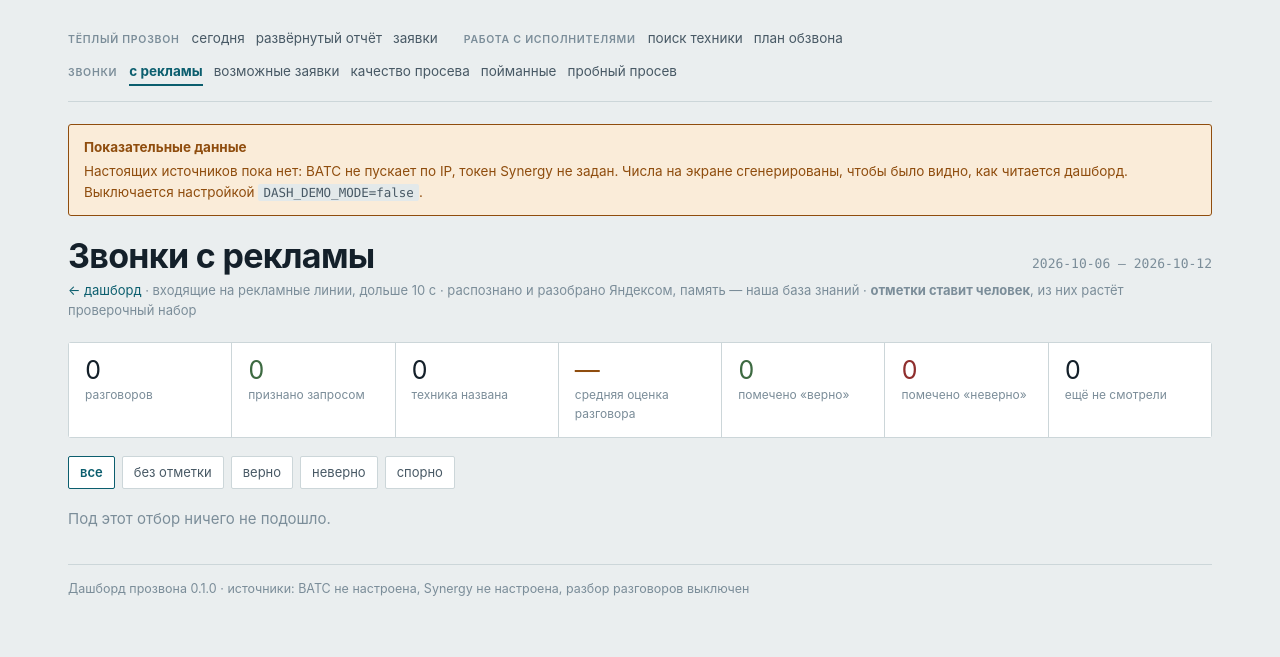
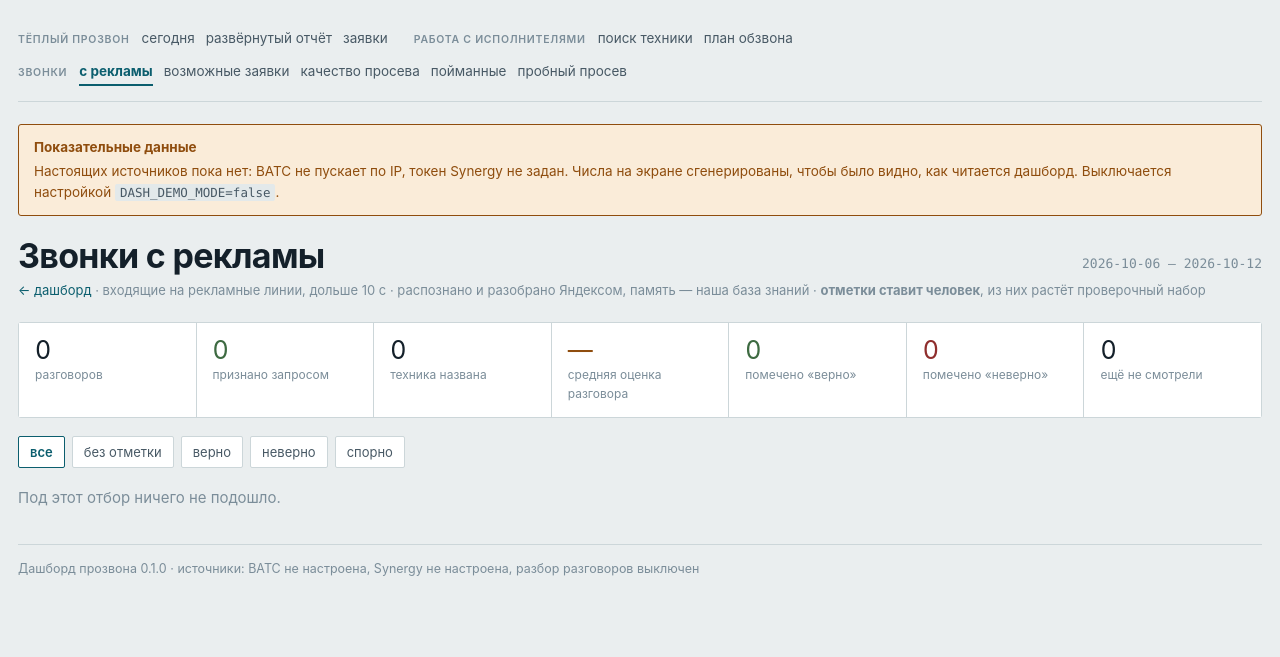
Before and after one commit to simba5222-dev/dashboard-prozvon, a FastAPI app: page /ads in a window 1280 px wide. Shown: the top 657 px of the page. Run offline with FastAPI, Linux system fonts and the light colour scheme; parts of the project's set-up code (start-up, migrations or seed data) failed here and were passed over.

Commit message:
Единая ширина страницы на всех экранах — не прыгает при переходах
У каждой страницы была своя ширина .wrap (1060–1760px, шесть разных
значений), и переключение между вкладками дашборда заметно дёргало
разметку — особенно заметно стало с постоянной навигацией наверху.
Теперь ширина одна (1400px), задаётся в base.html, а переопределения
в ads/caught/trial/leads/orders/report убраны.

Развёрнутый отчёт — самая широкая таблица — ничего не потерял: она и
раньше была в своём прокручиваемом блоке (.card-body.scroll), так и
осталась, просто страница вокруг неё больше не меняет размер.

Co-Authored-By: Claude Sonnet 5 <noreply@anthropic.com>

```diff
--- a/app/templates/ads.html
+++ b/app/templates/ads.html
@@ -3,7 +3,6 @@
 
 {% block extra_style %}
 <style>
-.wrap{max-width:1180px}
 .tiles{display:grid;grid-template-columns:repeat(auto-fit,minmax(140px,1fr));gap:1px;
   background:var(--line);border:1px solid var(--line);border-radius:3px;margin-bottom:18px}
 .tile{background:var(--surface);padding:14px 16px}
--- a/app/templates/base.html
+++ b/app/templates/base.html
@@ -31,7 +31,11 @@ html,body{margin:0}
 body{background:var(--bg);color:var(--ink);
   font:15px/1.55 -apple-system,BlinkMacSystemFont,"Segoe UI",Roboto,Arial,sans-serif;
   -webkit-font-smoothing:antialiased}
-.wrap{max-width:1060px;margin:0 auto;padding-inline:18px;padding-block:28px 60px}
+/* Одна ширина на все экраны — решение владельца 05.10.2026: у каждой
+   страницы была своя (1060–1760px), и при переходе между вкладками дашборд
+   заметно «прыгал». Где колонок много (развёрнутый отчёт), таблица внутри
+   своя прокрутка (`.scroll`), так что сама страница может быть уже. */
+.wrap{max-width:1400px;margin:0 auto;padding-inline:18px;padding-block:28px 60px}
 a{color:var(--accent)}
 .mono,code{font-family:ui-monospace,SFMono-Regular,Menlo,Consolas,monospace;font-size:12.5px}
 code{background:var(--sunken);padding:1px 5px;border-radius:2px;color:var(--ink-2)}
--- a/app/templates/caught.html
+++ b/app/templates/caught.html
@@ -3,7 +3,6 @@
 
 {% block extra_style %}
 <style>
-.wrap{max-width:1180px}
 .call{border:1px solid var(--line);border-radius:6px;margin-bottom:18px;background:var(--surface)}
 .call.v-верно{border-left:3px solid var(--ok)}
 .call.v-неверно{border-left:3px solid var(--stop)}
--- a/app/templates/leads.html
+++ b/app/templates/leads.html
@@ -3,7 +3,6 @@
 
 {% block extra_style %}
 <style>
-.wrap{max-width:1500px}
 .lead{font-size:13px}
 .lead th{padding-right:14px}
 .lead td{padding-right:14px;vertical-align:top}
--- a/app/templates/orders.html
+++ b/app/templates/orders.html
@@ -3,7 +3,6 @@
 
 {% block extra_style %}
 <style>
-.wrap{max-width:1400px}
 .ord-t{font-size:13px}
 .ord-t td{padding-right:14px;vertical-align:top}
 .ord-t th{padding-right:14px}
--- a/app/templates/trial.html
+++ b/app/templates/trial.html
@@ -3,7 +3,6 @@
 
 {% block extra_style %}
 <style>
-.wrap{max-width:1180px}
 .call{border:1px solid var(--line);border-radius:6px;margin-bottom:16px;background:var(--surface)}
 .call.diff{border-left:3px solid var(--warn)}
 .call.v-верно{border-left:3px solid var(--ok)}
```
Also changed, not shown: app/templates/report.html (+5 -3 lines).
